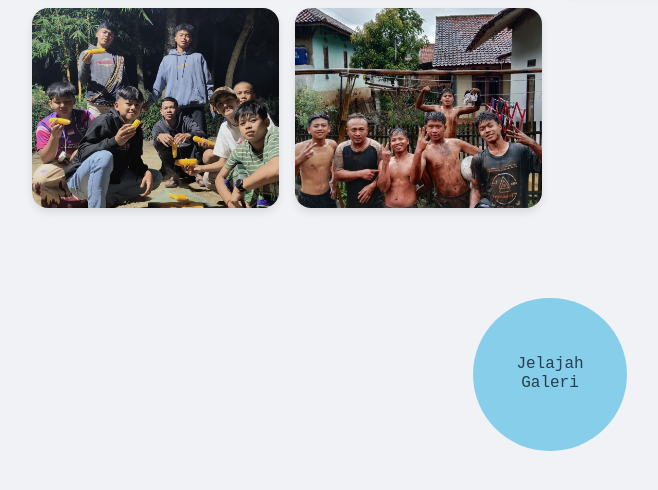
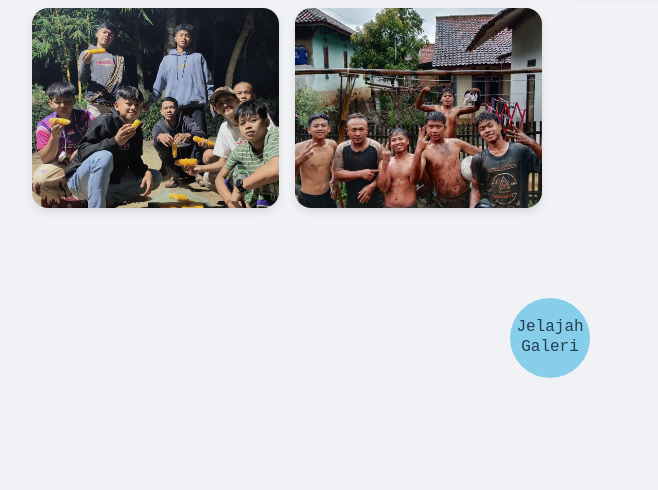
Before and after one commit to galleyla22/webku, a plain HTML site: page index.html in a window 1280 px wide. Shown: the part 2154-2644 px from the top of the page, without its empty margins (90-748 px from the left). Drawn offline with Linux system fonts and the light colour scheme.

Commit message:
Update index.html

```diff
--- a/index.html
+++ b/index.html
@@ -204,8 +204,8 @@
      background: skyblue;
      color:#253e50;
      border: none;
-     width: 12vw;
-     height: 12vw;
+     width: 5rem;
+     height: 5rem;
      font width: bold;
      font-family: monospace;
      border-radius: 50%;
```
